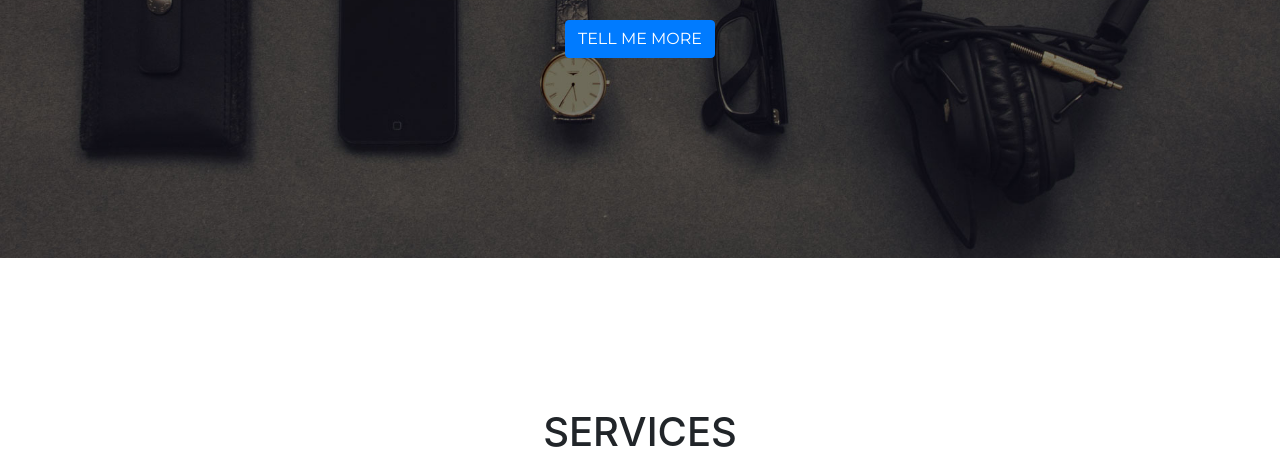
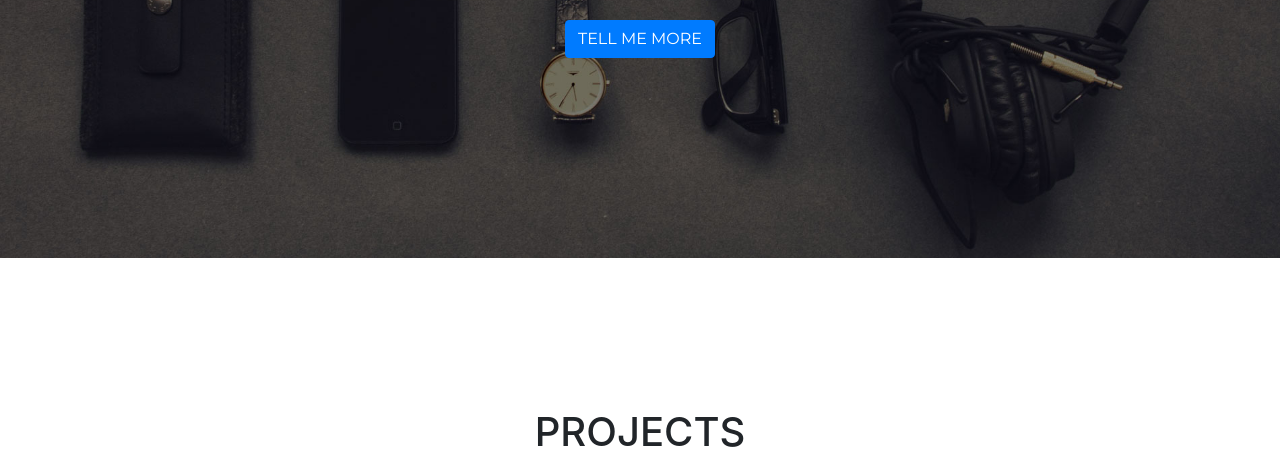
Before and after one commit to 121xchange/121xchange.github.io, a website with bundled scripts: page index.html in a window 1280 px wide. Shown: the part 470-938 px from the top of the page. Built offline with nearby package versions, Linux system fonts and the light colour scheme; a web font is replaced by a local one.

Commit message:
changed services to projects

```diff
--- a/index.html
+++ b/index.html
@@ -73,7 +73,7 @@
       <div class="container">
         <div class="row">
           <div class="col-lg-12 text-center">
-            <h2 class="section-heading text-uppercase">Services</h2>
+            <h2 class="section-heading text-uppercase">Projects</h2>
             <h3 class="section-subheading text-muted">Lorem ipsum dolor sit amet consectetur.</h3>
           </div>
         </div>
```
